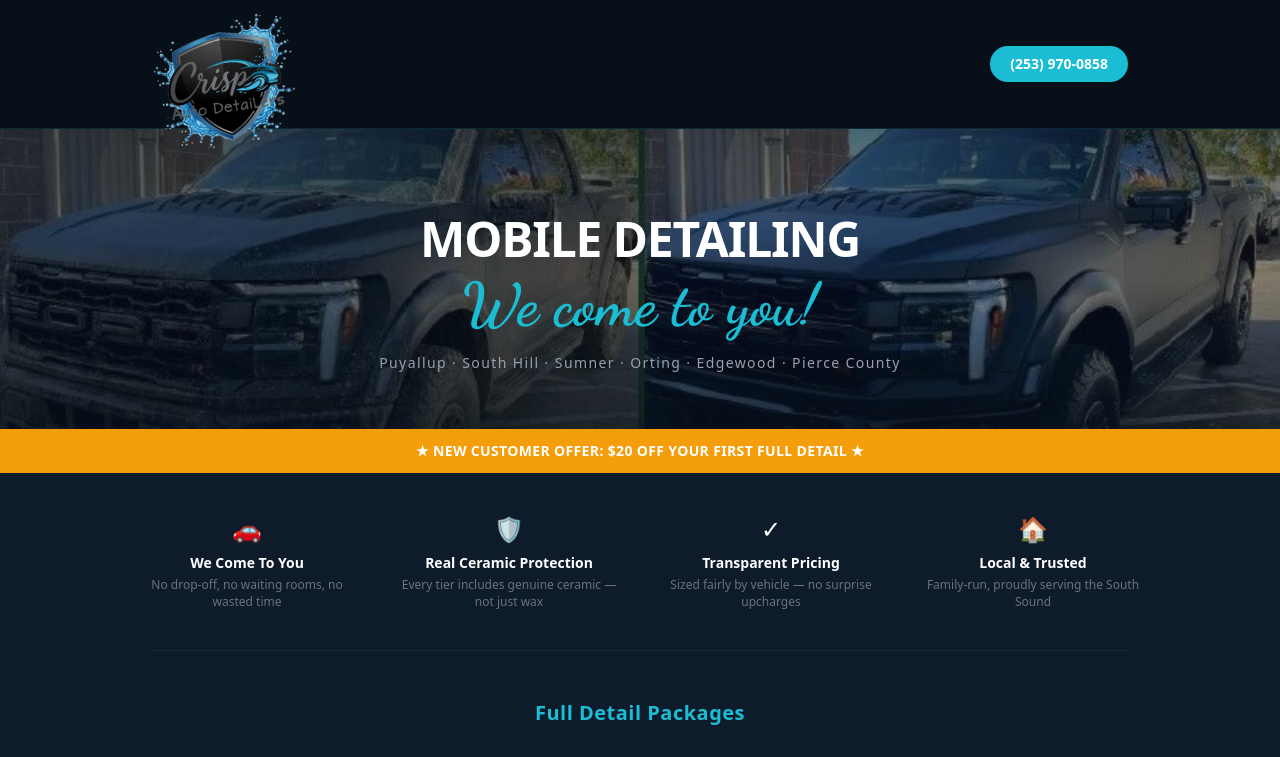
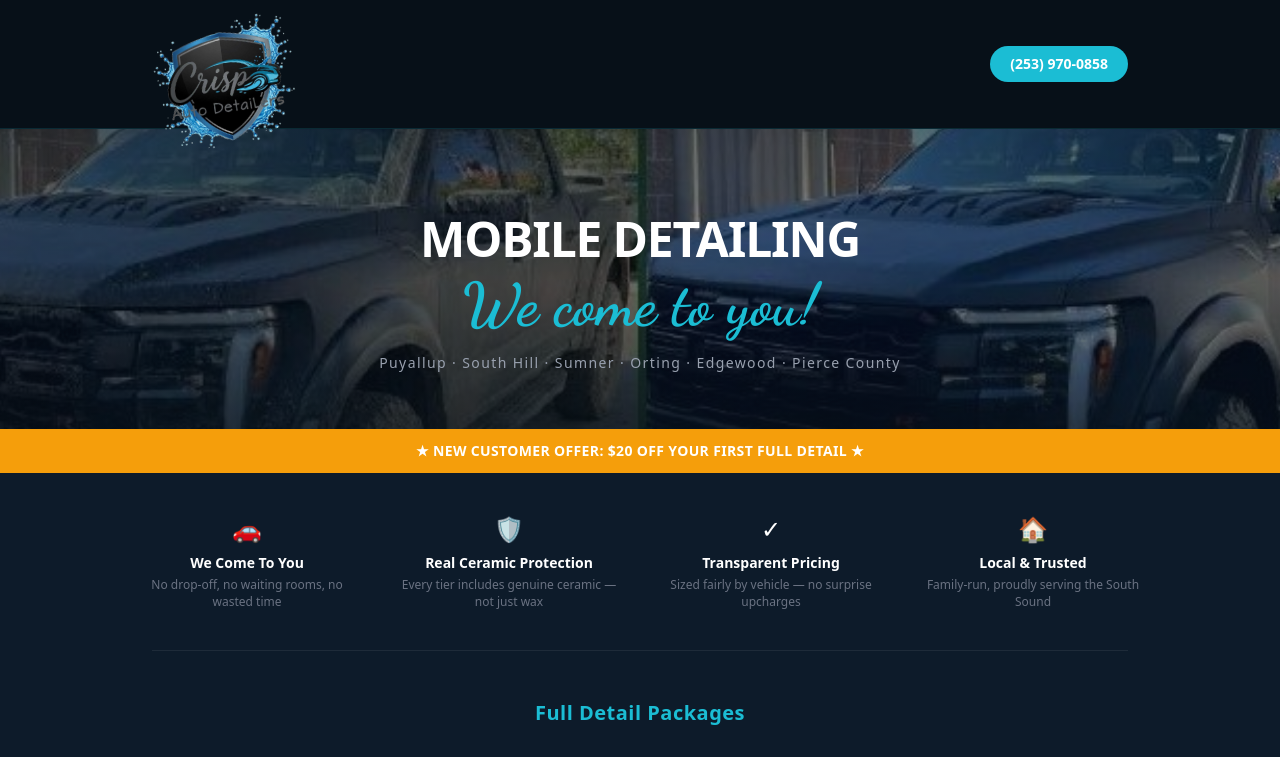
Before and after one commit to NobleLandCo/crispautodetailers, a Next.js app: page / in a window 1280 px wide. Shown: the top 757 px of the page. Built offline with nearby package versions, Linux system fonts and the light colour scheme.

Commit message:
Hero: zoom in + crop top labels from ba-raptor.jpg

```diff
--- a/src/app/page.tsx
+++ b/src/app/page.tsx
@@ -42,9 +42,11 @@ export default function Home() {
       </nav>
 
       {/* HERO */}
-      <section className="relative text-center px-6 pt-20 pb-14" style={{ backgroundColor: NAVY_DARK }}>
+      <section className="relative text-center px-6 pt-20 pb-14 overflow-hidden" style={{ backgroundColor: NAVY_DARK }}>
         <div className="absolute inset-0 z-0">
-          <Image src="/ba-raptor.jpg" alt="" fill className="object-cover object-center" style={{ opacity: 0.8 }} />
+          <div style={{ position: "absolute", top: "-25%", left: "-15%", right: "-15%", bottom: "-15%" }}>
+            <Image src="/ba-raptor.jpg" alt="" fill className="object-cover" style={{ objectPosition: "center 45%", opacity: 0.8 }} />
+          </div>
           <div className="absolute inset-0" style={{ background: `linear-gradient(to bottom, rgba(7,16,24,0.5) 0%, rgba(7,16,24,0.35) 50%, rgba(7,16,24,0.7) 100%)` }} />
         </div>
         <div className="relative z-10 max-w-3xl mx-auto">
```
